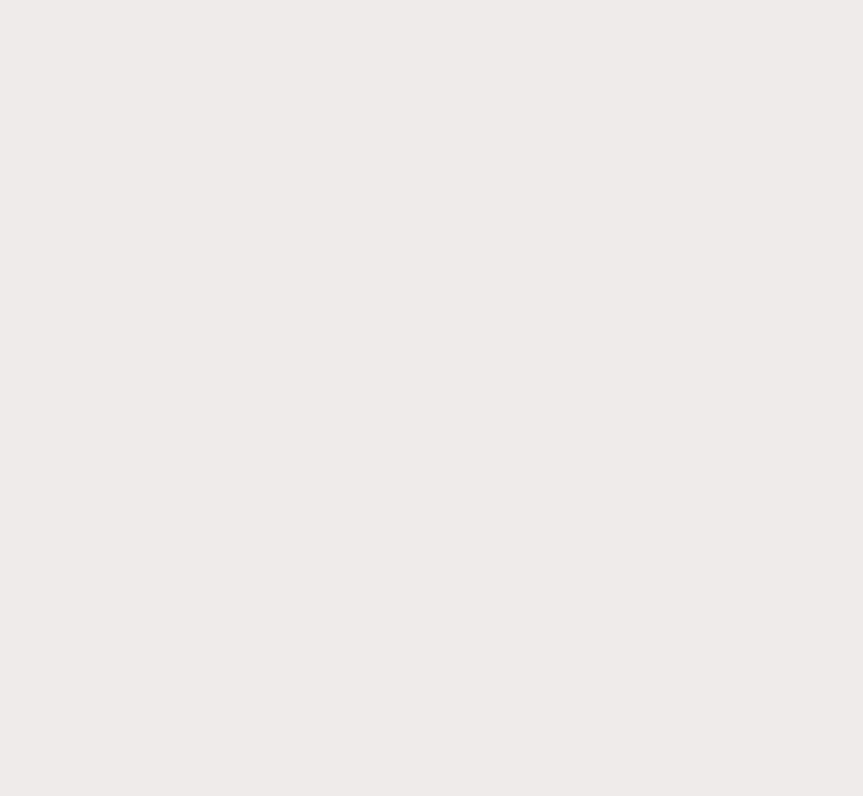
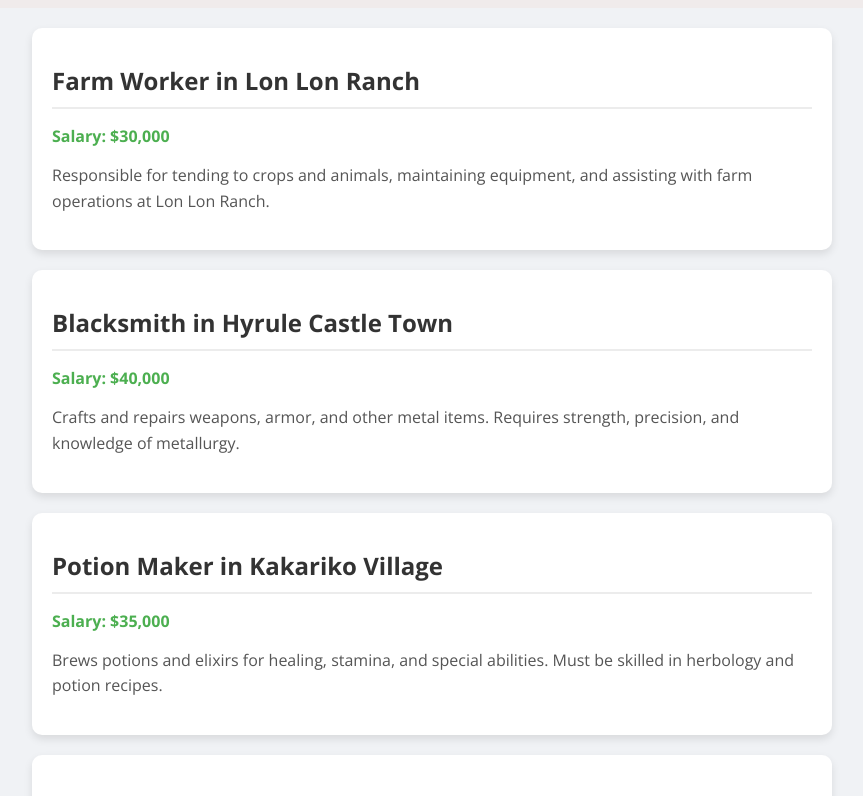
Before and after one commit to Tatyana-OA/vue-ts-example, a Vue app: page / in a window 1280 px wide. Shown: the top 796 px of the page, without its empty margins (208-1071 px from the left). Built offline with nearby package versions, Linux system fonts and the light colour scheme.

Commit message:
Add some style ;)

```diff
--- a/src/App.vue
+++ b/src/App.vue
@@ -1,14 +1,17 @@
 <template>
-  <div class="app"></div>
+  <div class="app">
+    <JobList :jobs="jobs" />
+  </div>
 </template>
 
 <script lang="ts">
 import { defineComponent, ref } from "vue";
 import { Job } from "./types/Job";
+import JobList from "./components/JobList.vue";
 
 export default defineComponent({
   name: "App",
-  components: {},
+  components: { JobList },
   setup() {
     const jobs = ref<Job[]>([
       {
@@ -16,60 +19,80 @@
         location: "Lon Lon Ranch",
         salary: 30000,
         id: "1",
+        description:
+          "Responsible for tending to crops and animals, maintaining equipment, and assisting with farm operations at Lon Lon Ranch.",
       },
       {
         title: "Blacksmith",
         location: "Hyrule Castle Town",
         salary: 40000,
         id: "2",
+        description:
+          "Crafts and repairs weapons, armor, and other metal items. Requires strength, precision, and knowledge of metallurgy.",
       },
       {
         title: "Potion Maker",
         location: "Kakariko Village",
         salary: 35000,
         id: "3",
+        description:
+          "Brews potions and elixirs for healing, stamina, and special abilities. Must be skilled in herbology and potion recipes.",
       },
       {
         title: "Carpenter",
         location: "Hateno Village",
         salary: 32000,
         id: "4",
+        description:
+          "Builds and repairs homes, structures, and furniture. Requires knowledge of wood types, tools, and construction techniques.",
       },
       {
         title: "Guard",
         location: "Hyrule Castle",
         salary: 45000,
         id: "5",
+        description:
+          "Protects the castle and its inhabitants from intruders and threats. Must be skilled in combat and vigilant in duty.",
       },
       {
         title: "Merchant",
         location: "Gerudo Town",
         salary: 38000,
         id: "6",
+        description:
+          "Trades goods and manages a store in Gerudo Town. Requires negotiation skills and knowledge of market trends.",
       },
       {
         title: "Chef",
         location: "Zora's Domain",
         salary: 34000,
         id: "7",
+        description:
+          "Prepares meals for the residents of Zora's Domain using fresh, local ingredients. Must be creative and skilled in culinary arts.",
       },
       {
         title: "Fisherman",
         location: "Lake Hylia",
         salary: 28000,
         id: "8",
+        description:
+          "Catches fish in Lake Hylia for food and trade. Requires patience, knowledge of fishing techniques, and understanding of local aquatic life.",
       },
       {
         title: "Scholar",
         location: "Castle Library",
         salary: 50000,
         id: "9",
+        description:
+          "Conducts research and preserves historical documents and knowledge in the castle library. Requires a deep love for learning and attention to detail.",
       },
       {
         title: "Innkeeper",
         location: "Rito Village",
         salary: 36000,
         id: "10",
+        description:
+          "Manages the inn, providing lodging and comfort to travelers in Rito Village. Requires hospitality skills and a friendly demeanor.",
       },
     ]);
 
--- /dev/null
+++ b/src/components/JobList.vue
@@ -0,0 +1,82 @@
+<script lang="ts">
+import { Job } from "@/types/Job";
+import { defineComponent, PropType } from "vue";
+export default defineComponent({
+  props: {
+    jobs: {
+      type: Array as PropType<Job[]>,
+      required: true,
+    },
+  },
+});
+</script>
+
+<template>
+  <div class="job-list">
+    <ul>
+      <li v-for="job in jobs" :key="job.id" class="job-item">
+        <h1 class="job-title">{{ job.title }} in {{ job.location }}</h1>
+        <div class="job-details">
+          <p class="job-salary">Salary: ${{ job.salary.toLocaleString() }}</p>
+          <p class="job-description">{{ job.description }}</p>
+        </div>
+      </li>
+    </ul>
+  </div>
+</template>
+
+<style scoped>
+.job-list {
+  display: flex;
+  justify-content: center;
+  align-items: center;
+  padding: 20px;
+  background-color: #f0f2f5;
+  font-family: "Open Sans", sans-serif; /* Assuming you've imported this Google font */
+}
+
+ul {
+  list-style-type: none;
+  padding: 0;
+  margin: 0;
+  width: 100%;
+  max-width: 800px;
+}
+
+.job-item {
+  background-color: #fff;
+  padding: 20px;
+  margin-bottom: 20px;
+  border-radius: 10px;
+  box-shadow: 0 4px 8px rgba(0, 0, 0, 0.1);
+  transition: transform 0.2s ease-in-out, box-shadow 0.2s ease-in-out;
+}
+
+.job-item:hover {
+  transform: translateY(-5px);
+  box-shadow: 0 6px 12px rgba(0, 0, 0, 0.15);
+}
+
+.job-title {
+  font-size: 1.5em;
+  margin-bottom: 10px;
+  color: #333;
+  border-bottom: 2px solid #ececec;
+  padding-bottom: 10px;
+}
+
+.job-details {
+  margin-top: 15px;
+}
+
+.job-salary {
+  font-weight: bold;
+  color: #4caf50;
+}
+
+.job-description {
+  margin-top: 10px;
+  color: #555;
+  line-height: 1.6;
+}
+</style>
--- a/src/types/Job.ts
+++ b/src/types/Job.ts
@@ -3,4 +3,5 @@
   location: string;
   salary: number | string;
   id: string;
+  description: string;
 }
```
